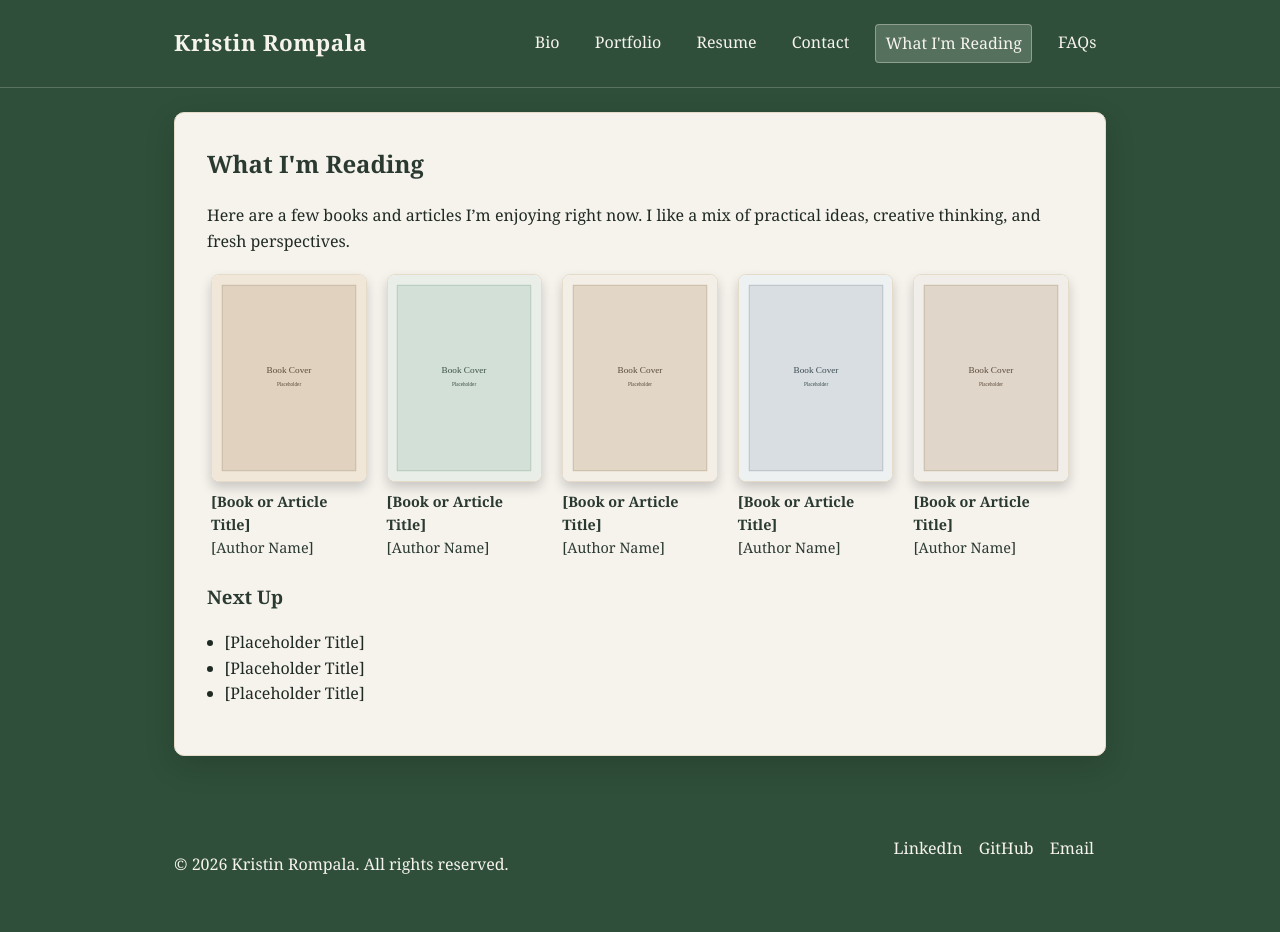
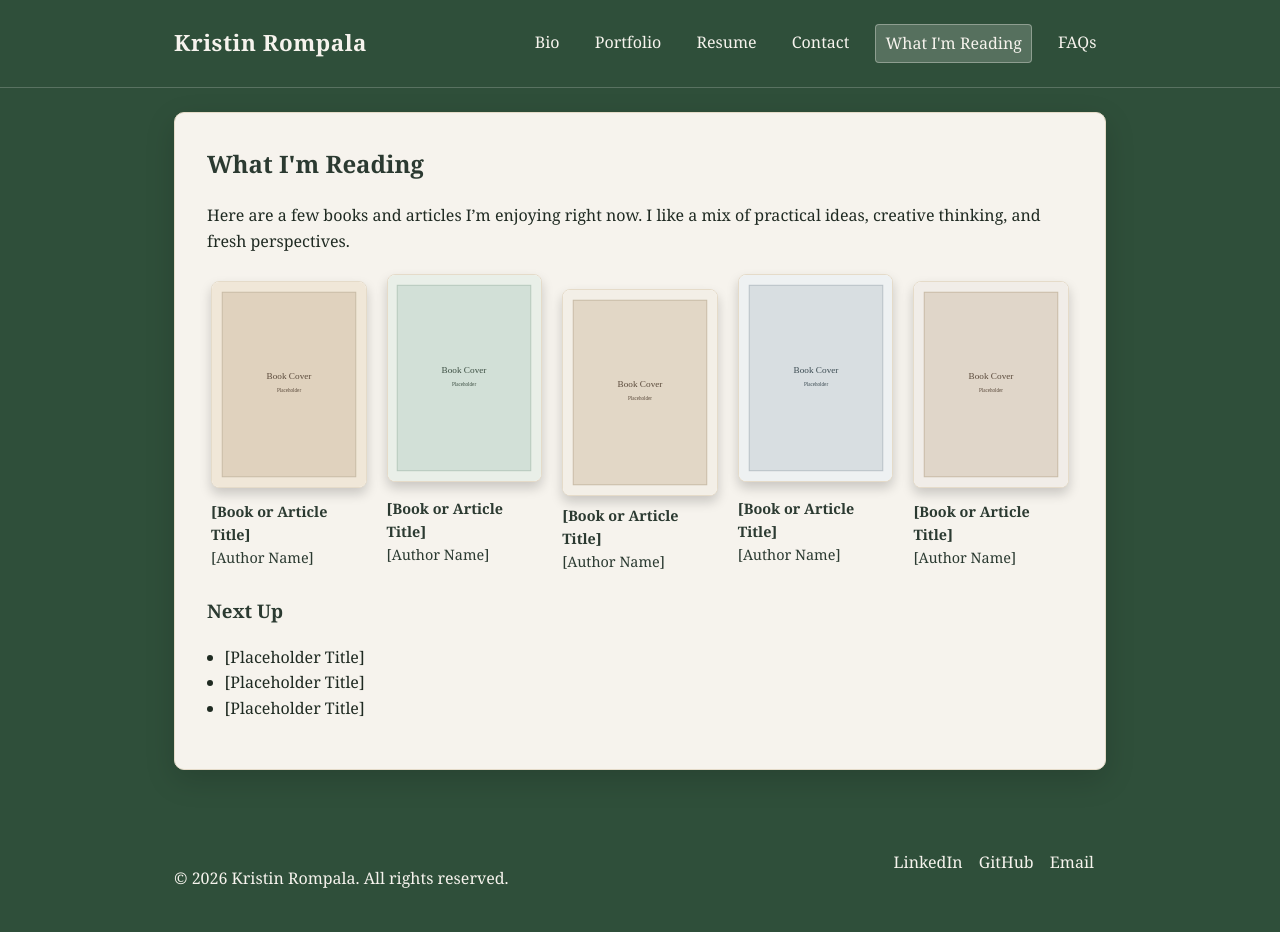
Before and after one commit to rompk371/rompk371.github.io, a Jekyll site: the page built from reading.md, in a window 1280 px wide. Built offline with Jekyll 4.4.1, drawn with Linux system fonts in a browser that asks for light colours.

Commit message:
Update style.css

```diff
--- a/assets/css/style.css
+++ b/assets/css/style.css
@@ -175,6 +175,14 @@ a:focus-visible {
   gap: 0.5rem;
 }
 
+.reading-card:nth-child(odd) {
+  margin-top: 0.4rem;
+}
+
+.reading-card:nth-child(3n) {
+  margin-top: 0.9rem;
+}
+
 .reading-cover {
   width: 100%;
   height: auto;
```
